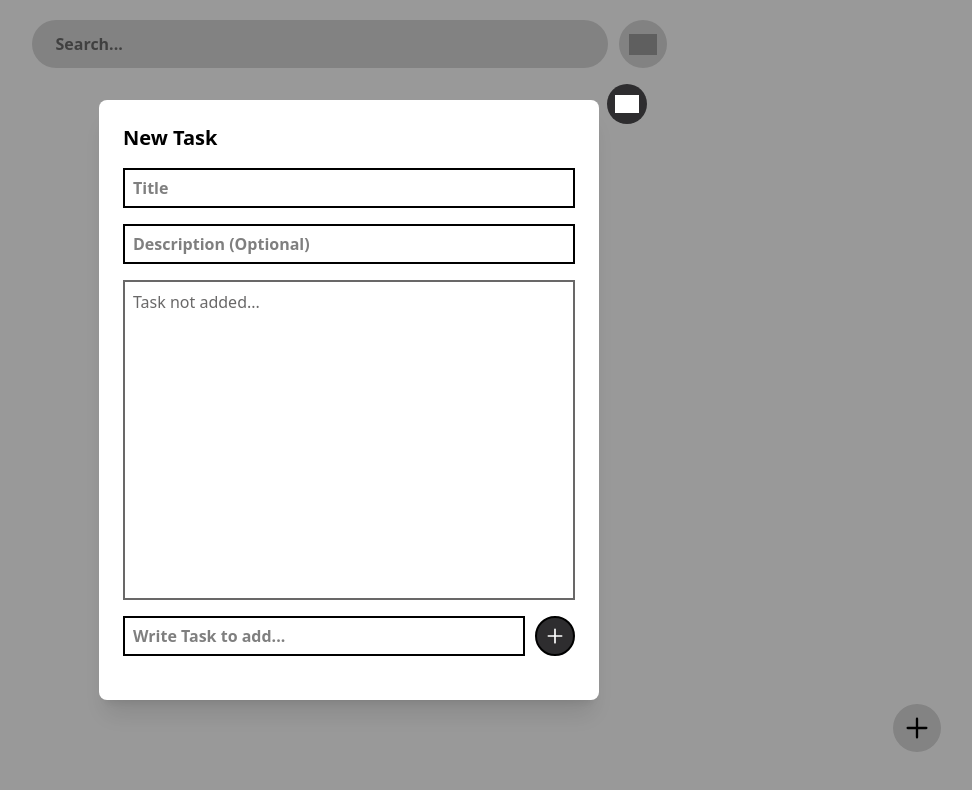
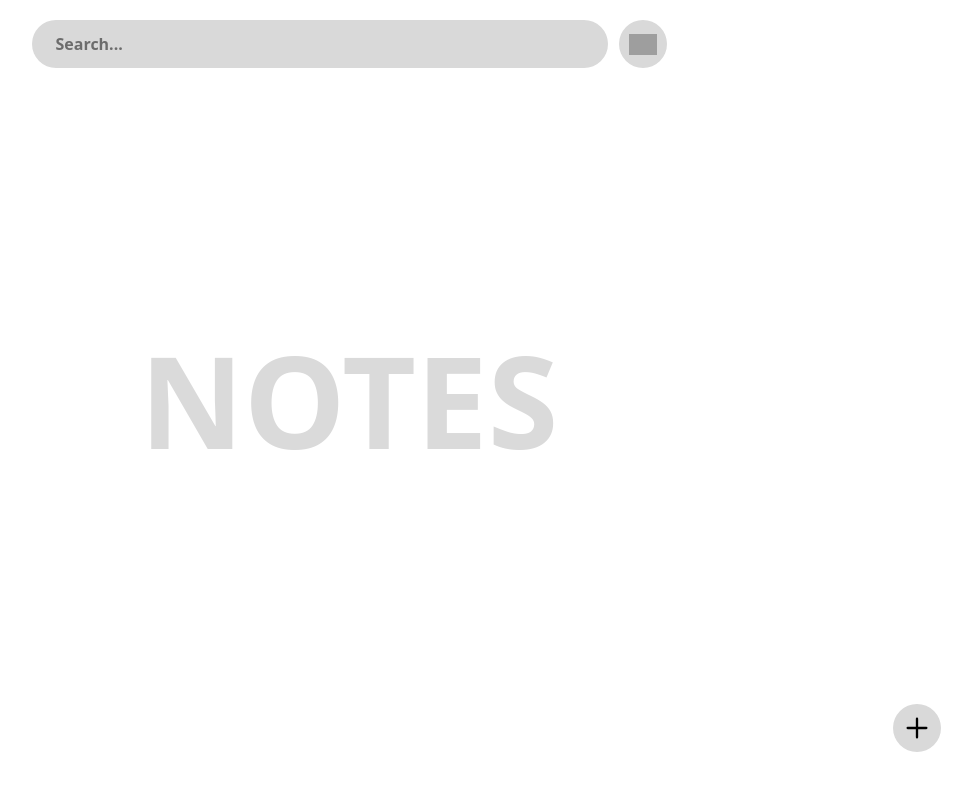
Before and after one commit to shubham-2904/Projects, a React (Vite) app in the folder TaskManagementApplication/Frontend/TaskManagement/: page / in a window 1280 px wide. Shown: the top 790 px of the page, without its empty margins (291-1263 px from the left). Built offline with nearby package versions, Linux system fonts and the light colour scheme; grey boxes are pictures that could not be loaded.

Commit message:
Implementing React-Redux tookit for statemanagement

```diff
--- a/TaskManagementApplication/Frontend/TaskManagement/package.json
+++ b/TaskManagementApplication/Frontend/TaskManagement/package.json
@@ -13,9 +13,11 @@
         "preview": "vite preview"
     },
     "dependencies": {
+        "@reduxjs/toolkit": "^2.11.0",
         "@tailwindcss/vite": "^4.1.17",
         "react": "^19.2.0",
         "react-dom": "^19.2.0",
+        "react-redux": "^9.2.0",
         "tailwindcss": "^4.1.17"
     },
     "devDependencies": {
--- a/TaskManagementApplication/Frontend/TaskManagement/src/App.tsx
+++ b/TaskManagementApplication/Frontend/TaskManagement/src/App.tsx
@@ -3,9 +3,11 @@ import Button from "./components/Button";
 import NoteText from "./components/NoteText";
 import SearchField from "./components/SearchField";
 import Popup from "./components/Popup";
+import { Provider } from "react-redux";
+import { store } from "./store/taskStore";
 
 function App() {
-    const [openAddMenu, setOpenAddMenu] = useState<boolean>(true);
+    const [openAddMenu, setOpenAddMenu] = useState<boolean>(false);
     return (
         <div className="w-screen h-screen">
             {/* This NoteText component is fixed compenent on the page */}
@@ -21,10 +23,12 @@ function App() {
 
             {/* Popup Menu for opening the Add Menu form */}
             {openAddMenu && (
-                <Popup
-                    open={openAddMenu}
-                    onClose={() => setOpenAddMenu(false)}
-                />
+                <Provider store={store}>
+                    <Popup
+                        open={openAddMenu}
+                        onClose={() => setOpenAddMenu(false)}
+                    />
+                </Provider>
             )}
         </div>
     );
--- a/TaskManagementApplication/Frontend/TaskManagement/src/components/Popup.tsx
+++ b/TaskManagementApplication/Frontend/TaskManagement/src/components/Popup.tsx
@@ -1,5 +1,7 @@
 import { useState } from "react";
 import AddedTask from "./AddedTask";
+import { useAppDispatch, useAppSelector } from "../store/hooks/TaskHooks";
+import { addTask, deleteTask } from "../store/features/Task/taskSlice";
 
 interface PopupProps {
     open: boolean;
@@ -8,23 +10,24 @@ interface PopupProps {
 
 const Popup = ({ open, onClose }: PopupProps) => {
     const [task, setTask] = useState<string>("");
-    const [taskList, setTaskList] = useState<string[]>([]);
+
+    const tasks = useAppSelector((state) => state.task.value);
+    const taskDispatch = useAppDispatch();
 
     if (!open) {
         return null;
     }
 
-
     const handleTaskAdd = () => {
         if (task !== "") {
-            setTaskList([...taskList, task]);
+            taskDispatch(addTask(task));
         }
         setTask("");
     };
 
     const handleTaskDelete = (index: number) => {
-        setTaskList(prevItems => prevItems.filter((_, i) => i !== index));
-    }
+        taskDispatch(deleteTask(index));
+    };
 
     return (
         <div className="fixed inset-0 flex items-center justify-center z-50">
@@ -49,7 +52,7 @@ const Popup = ({ open, onClose }: PopupProps) => {
                     placeholder="Description (Optional)"
                 />
                 {/* Task added start */}
-                <AddedTask tasks={taskList} onDelete={handleTaskDelete} />
+                <AddedTask tasks={tasks} onDelete={handleTaskDelete} />
                 {/* Task added end */}
                 <div className="mt-4 flex justify-between items-center">
                     <input
--- /dev/null
+++ b/TaskManagementApplication/Frontend/TaskManagement/src/store/features/Task/taskSlice.ts
@@ -0,0 +1,26 @@
+import { createSlice, type PayloadAction } from "@reduxjs/toolkit";
+
+interface TaskState {
+    value: string[];
+}
+
+const initialState: TaskState = {
+    value: [],
+};
+
+export const taskSlice = createSlice({
+    name: "task",
+    initialState,
+    reducers: {
+        addTask: (state, action: PayloadAction<string>) => {
+            state.value.push(action.payload);
+        },
+        deleteTask: (state, action: PayloadAction<number>) => {
+            state.value.splice(action.payload, 1);
+        },
+    },
+});
+
+export const { addTask, deleteTask } = taskSlice.actions;
+
+export default taskSlice.reducer;
--- /dev/null
+++ b/TaskManagementApplication/Frontend/TaskManagement/src/store/hooks/taskHooks.ts
@@ -0,0 +1,6 @@
+import { useDispatch, useSelector } from 'react-redux'
+import type { RootState, AppDispatch } from '../taskStore'
+
+// Use throughout your app instead of plain `useDispatch` and `useSelector`
+export const useAppDispatch = useDispatch.withTypes<AppDispatch>()
+export const useAppSelector = useSelector.withTypes<RootState>()
--- /dev/null
+++ b/TaskManagementApplication/Frontend/TaskManagement/src/store/taskStore.ts
@@ -0,0 +1,12 @@
+import { configureStore } from "@reduxjs/toolkit";
+import taskReducer from "./features/Task/taskSlice";
+
+// making task store
+export const store = configureStore({
+    reducer: {
+        task: taskReducer,
+    },
+});
+
+export type RootState = ReturnType<typeof store.getState>;
+export type AppDispatch = typeof store.dispatch;
```
Also changed, not shown: 1 other file (tests, documents, lock files or other folders).
